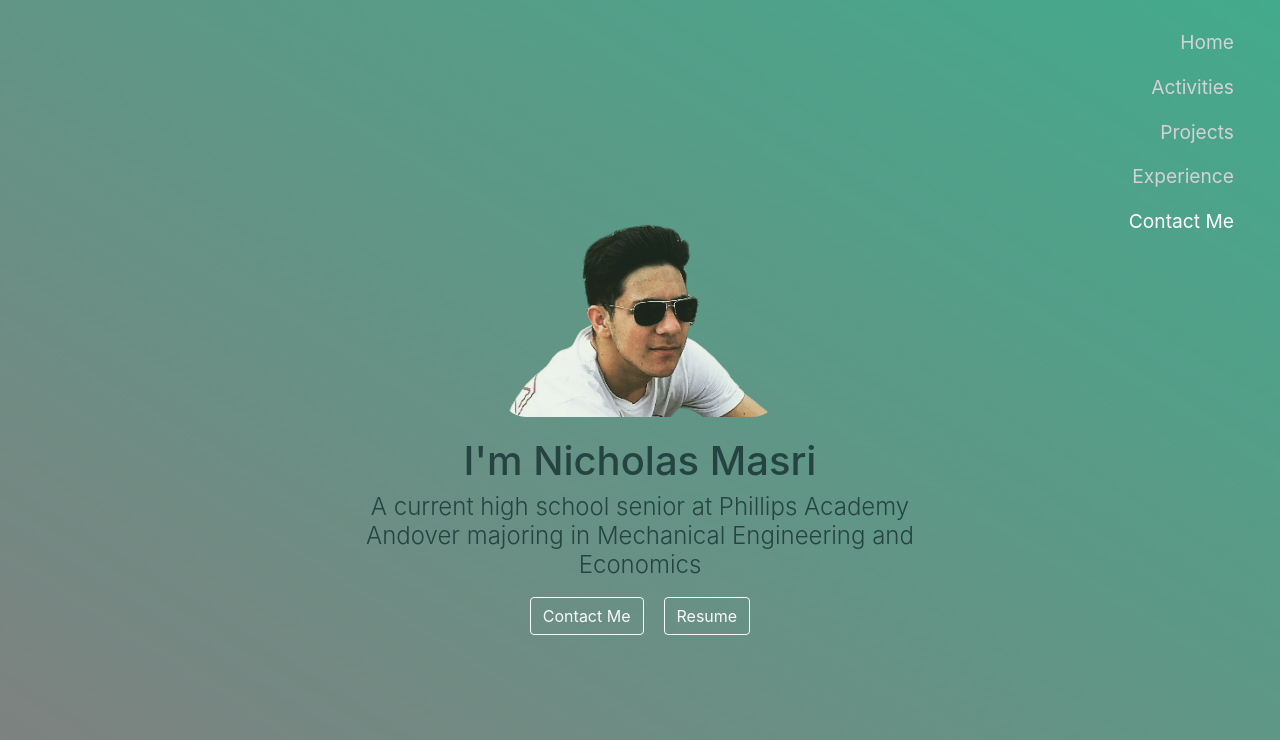
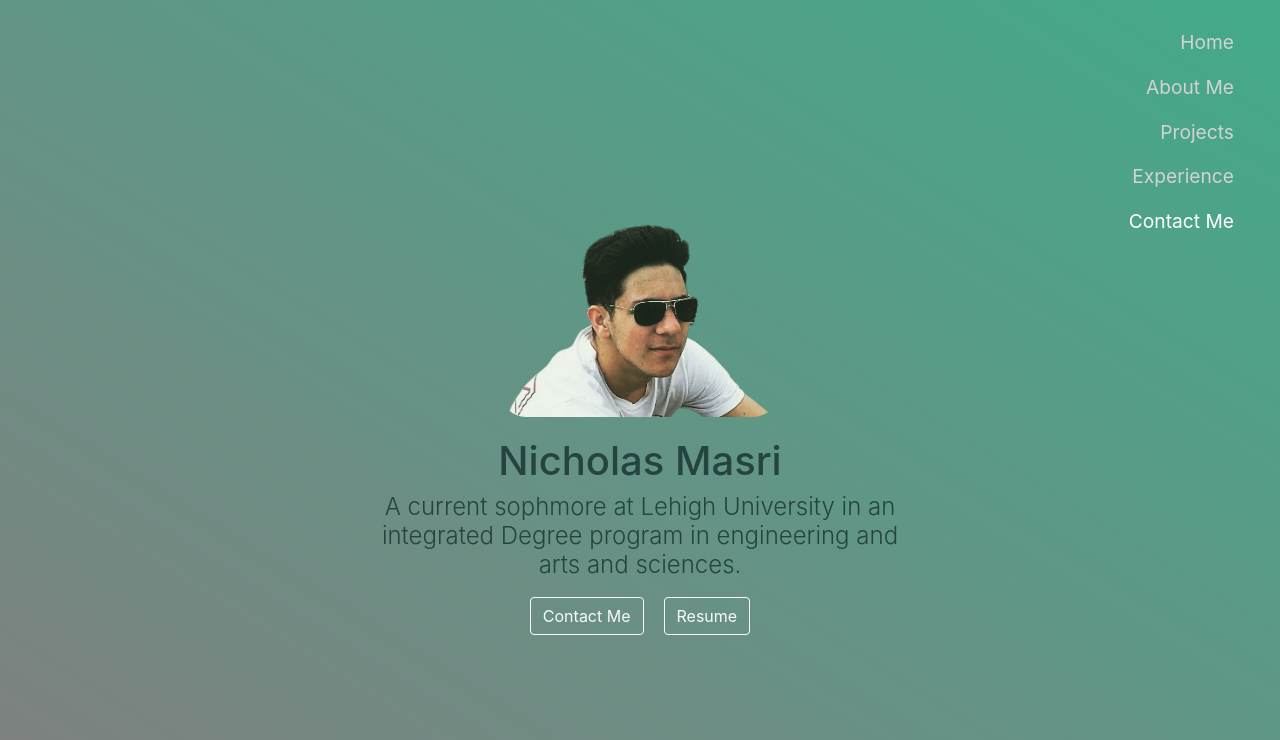
Before and after one commit to Nick-Masri/personal-website, a plain HTML site: page index.html in a window 1280 px wide. Shown: the top 740 px of the page. Drawn offline with nearby package versions, Linux system fonts and the light colour scheme.

Commit message:
Update index.html

```diff
--- a/index.html
+++ b/index.html
@@ -22,7 +22,7 @@
 
     <nav id="nav" class="navbar fixed-top navbar-expand-lg navbar-light">
         <a class="nav-link light" href="#welcome">Home <span class="sr-only">(current)</span></a>
-        <a class="nav-link" href="#about">Activities</a>
+        <a class="nav-link" href="#about">About Me</a>
         <a class="nav-link" href="#projects">Projects</a>
         <a class="nav-link" href="#experience">Experience</a>
         <a class="nav-link" href="#contact">Contact Me</a>
@@ -30,9 +30,9 @@
     <div id="welcome" class="section">
         <div id="center">
             <img src="personalpic.png" alt="" id="personal-img">
-            <h1 id="header">I'm Nicholas Masri</h1>
+            <h1 id="header">Nicholas Masri</h1>
 
-            <h2 class="font-weight-light compliment">A current high school senior at Phillips Academy Andover majoring in Mechanical Engineering and Economics</h2>
+            <h2 class="font-weight-light compliment">A current sophmore at Lehigh University in an integrated Degree program in engineering and arts and sciences.</h2>
 
             <div class="buttons">
                 <a class="btn btn-outline-light" href="#contact">Contact Me</a>
```
